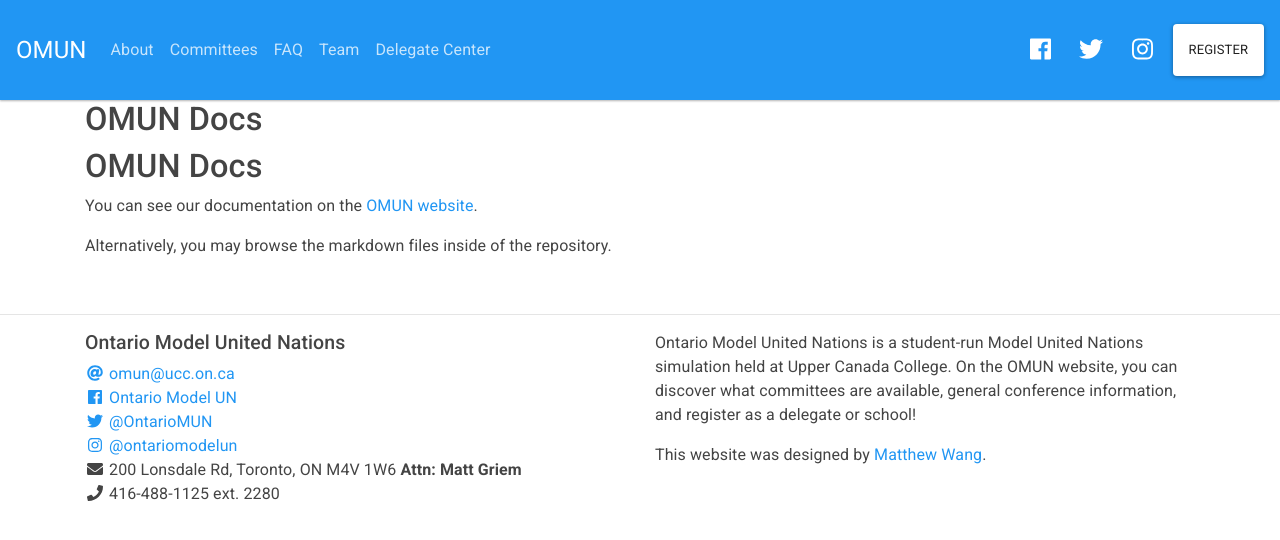
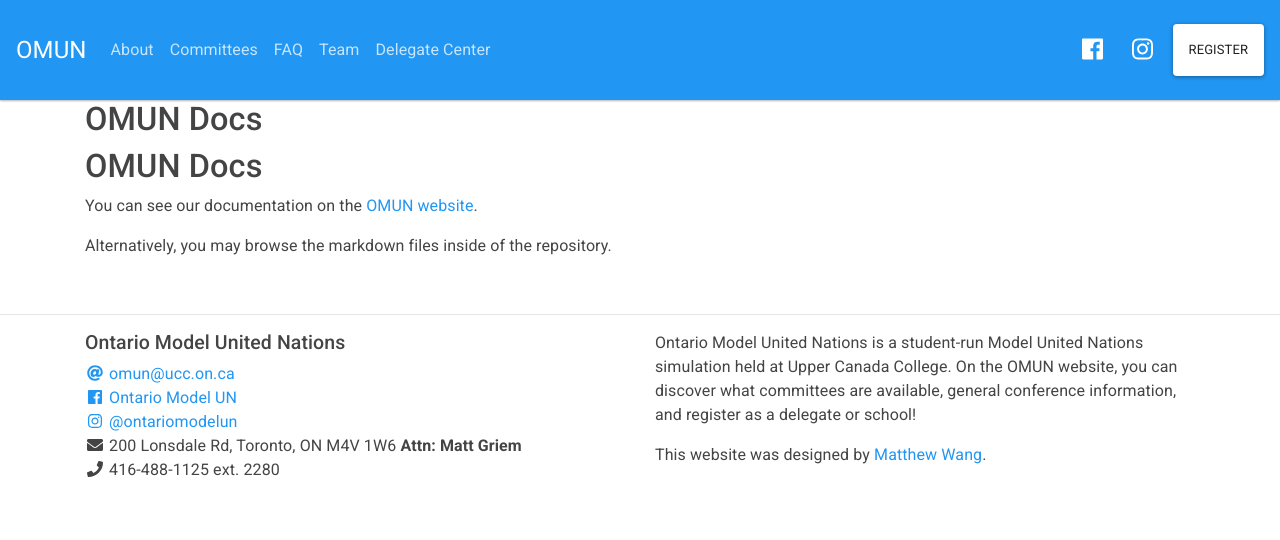
Before and after one commit to malsf21/omun.ca, a Jekyll site: the page built from _docs/README.md, in a window 1280 px wide. Shown: the top 540 px of the page. Built offline with Jekyll 4.4.1, drawn with Linux system fonts in a browser that asks for light colours; our own code applies the rules of GitHub Pages for plain Markdown files.

Commit message:
drops twitter for now

```diff
--- a/_includes/footer.html
+++ b/_includes/footer.html
@@ -14,11 +14,6 @@
           <li>
             <a href="{{ site.data.contact.facebook }}">
               <span class="fab fa-fw fa-facebook"></span> Ontario Model UN
-            </a>
-          </li>
-          <li>
-            <a href="{{ site.data.contact.twitter }}">
-              <span class="fab fa-fw fa-twitter"></span> @OntarioMUN
             </a>
           </li>
           <li>
--- a/_includes/header.html
+++ b/_includes/header.html
@@ -17,7 +17,6 @@
     </ul>
     <p class="navbar-text my-2 mx-2">
       <a class="icon-white" href="{{ site.data.contact.facebook }}"><span class="fab fa-facebook"></span></a>
-      <a class="icon-white" href="{{ site.data.contact.twitter }}"><span class="fab fa-twitter"></span></a>
       <a class="icon-white" href="{{ site.data.contact.instagram }}"><span class="fab fa-instagram"></span></a>
     </p>
     <form class="form-inline my-2 my-lg-0" action="{{site.regurl}}" type="POST" data-proofer-ignore>
```
